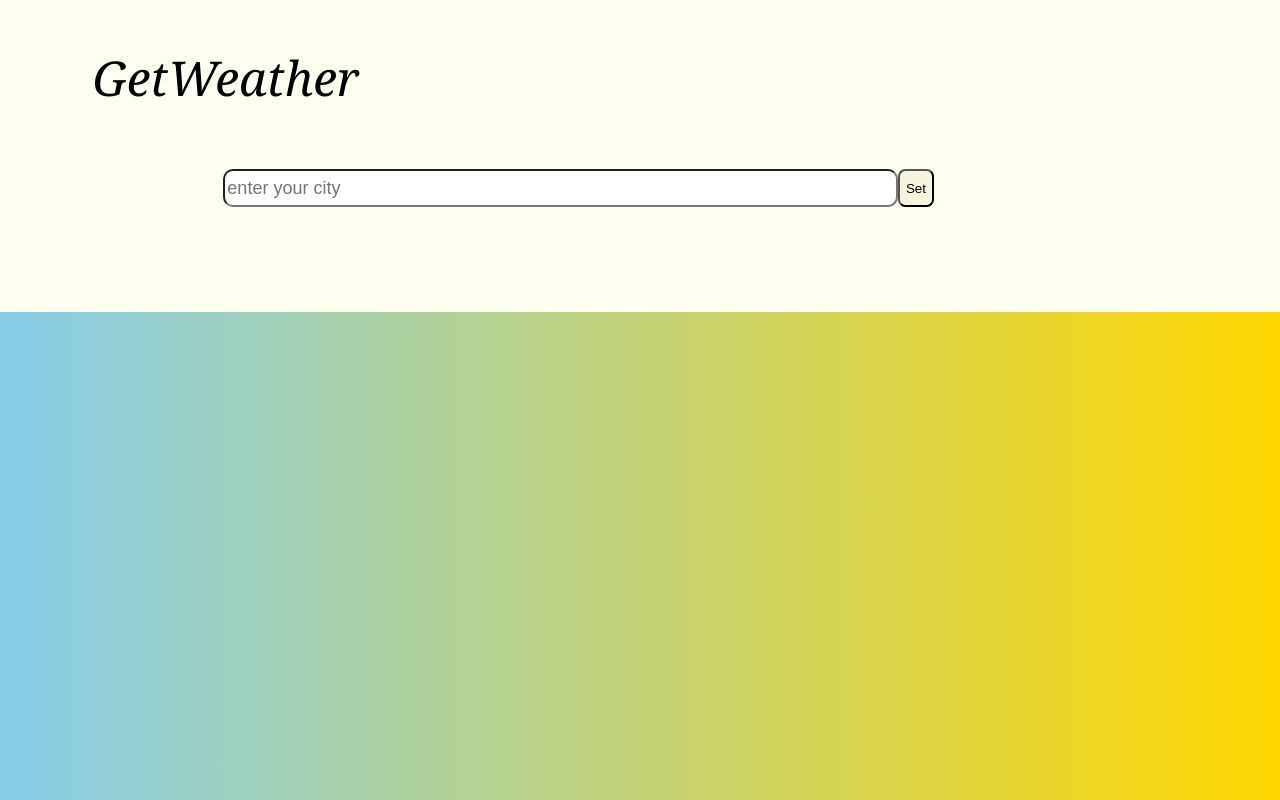
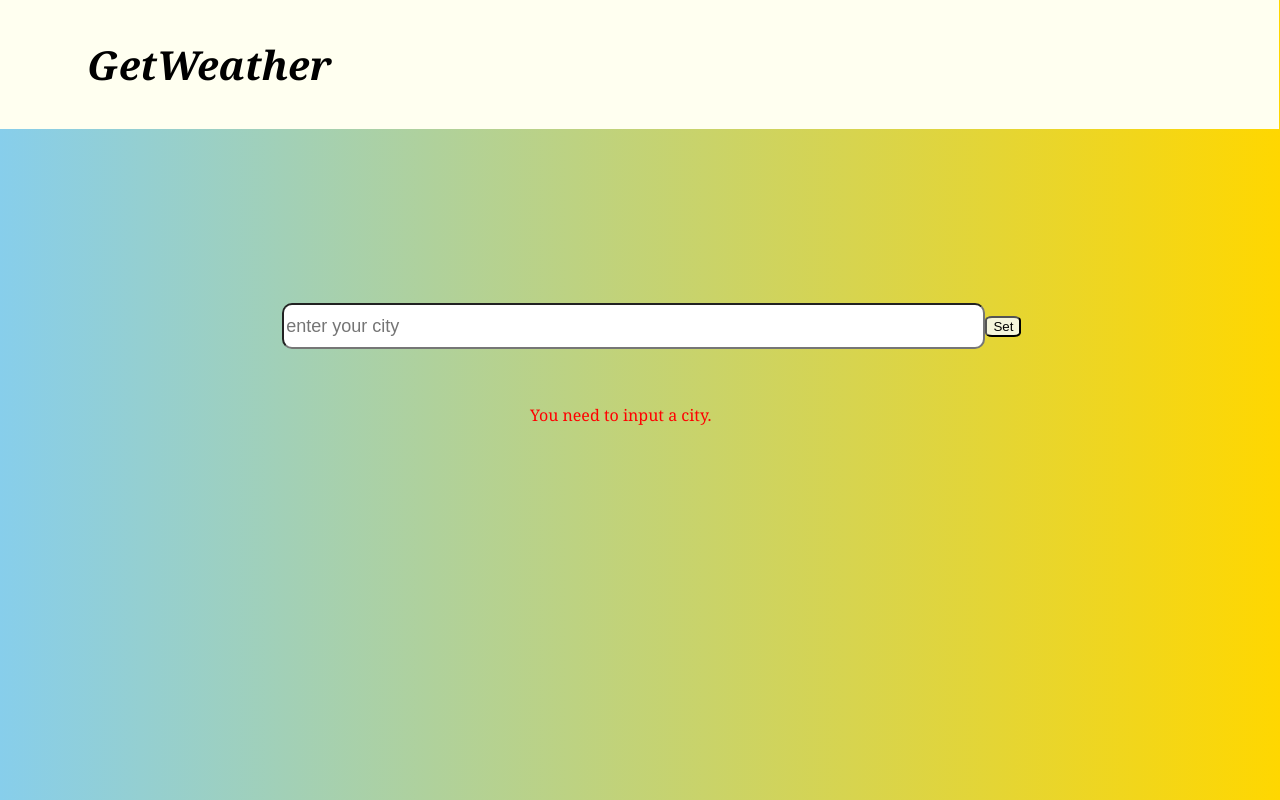
Before and after one commit to Nelo-cmd/weather-app, a React (Create React App) app: page / in a window 1280 px wide. Both pictures are taken after a click on the button "Set". Built offline with nearby package versions, Linux system fonts and the light colour scheme.

Commit message:
added a loading mechanism, error messages, and css -updates

```diff
--- a/package.json
+++ b/package.json
@@ -9,6 +9,7 @@
     "@testing-library/user-event": "^13.5.0",
     "react": "^19.0.0",
     "react-dom": "^19.0.0",
+    "react-loader-spinner": "^6.1.6",
     "react-scripts": "5.0.1",
     "web-vitals": "^2.1.4"
   },
--- a/src/App.css
+++ b/src/App.css
@@ -1,37 +1,41 @@
 body {
   height: 100vh;
-  width: 100vw;
+  width: 97vw;
   font-family: Cambria, Cochin, Georgia, Times, "Times New Roman", serif;
   color: #000;
 }
 
 .app-div {
+  width: 100%;
   background-color: #fffff0;
-  height: 20%;
+  height: 15%;
   margin-bottom: 10%;
-  padding: 3.5%;
+  padding: 3%;
+  padding-right: 0px;
 }
 
 .app-div h2 {
-  font-size: 3rem;
+  font-size: 2.5rem;
   padding-left: 4%;
   margin: 0px;
   font-style: italic;
-  font-weight: 500;
+  font-weight: 700;
 }
 
 .input_div {
   height: 50%;
   width: 80%;
-  padding: 5%;
-  margin-left: 10%;
+  padding: 4%;
+  margin-left: 5%;
   display: flex;
   justify-self: center;
   align-self: center;
+  justify-content: center;
+  align-items: center;
 }
 
 .input_div input {
-  height: 4vh;
+  height: 5vh;
   width: 70%;
   border-radius: 10px;
   font-size: large;
@@ -45,6 +49,16 @@ body {
 .input_div button:hover {
   background-color: cadetblue;
   transition: cadetblue 0.5s ease-in-out;
+}
+
+.errormessage {
+  display: flex;
+  margin: 5px;
+  color: red;
+  font-size: 1rem;
+  font-weight: 300;
+  justify-content: center;
+  align-self: center;
 }
 
 .section-1 {
@@ -152,17 +166,38 @@ body {
   color: rgb(100, 100, 100);
 }
 
-@media only screen and (min-width: 600px) and (max-width: 1200px) {
+@media only screen and (min-width: 600px) and (max-width: 799px) {
   .section-1 {
     height: 50%;
     width: 50%;
   }
+
+  .app-div {
+    height: 10%;
+  }
+
+  .box4 img {
+    height: 15%;
+    width: 15%;
+    margin: 7px;
+  }
 }
 
-@media only screen and (min-width: 800px) and (max-width: 1250px) {
+@media only screen and (min-width: 800px) and (max-width: 1249px) {
   .section-1 {
     height: 40%;
     width: 40%;
+    margin-bottom: 50px;
+  }
+
+  .app-div {
+    height: 10%;
+  }
+
+  .box4 img {
+    height: 15%;
+    width: 15%;
+    margin: 7px;
   }
 }
 
@@ -170,6 +205,16 @@ body {
   .section-1 {
     height: 35%;
     width: 35%;
-    margin-bottom: 20px;
+    margin-bottom: 50px;
+  }
+
+  .app-div {
+    height: 10%;
+  }
+
+  .box4 img {
+    height: 15%;
+    width: 15%;
+    margin: 7px;
   }
 }
--- a/src/App.js
+++ b/src/App.js
@@ -1,13 +1,17 @@
 import React, { useState, useEffect } from "react";
 import wind from "./images/winds-weather-symbol.png";
+import { Puff } from "react-loader-spinner";
 import "./App.css";
 
 function App() {
-  const [city, setCity] = useState("");
-  const [SubmittedCity, SetSubmittedCity] = useState("");
-  const [WeatherData, SetWeatherData] = useState(null);
-  const [WeatherMain, SetWeatherMain] = useState("Clear");
+  const [city, setCity] = useState(""); //state tracking for the city input
+  const [SubmittedCity, SetSubmittedCity] = useState(""); //state trackin for the submitted city
+  const [WeatherData, SetWeatherData] = useState(null); //state tracking for the weather data
+  const [WeatherMain, SetWeatherMain] = useState("Clear"); //state tracking for the weather
+  const [IsLoading, SetIsLoading] = useState(false); //state tracking for data loading
+  const [UserMessage, SetUserMessage] = useState("");
 
+  //side effect for changing background image on change in weather
   useEffect(() => {
     const backgroundStyles = {
       Clear: "linear-gradient(to right, #87CEEB, #FFD700)", // Clear skies
@@ -32,9 +36,43 @@ function App() {
     document.body.style.transition = "background 0.5s ease-in-out";
   }, [WeatherMain]);
 
+  //side effect for setting app name
   useEffect(() => {
     document.title = "Weather App";
   });
+
+  //function for setting submitted city, and changing loading boolean
+  const startSearch = () => {
+    if (!city) {
+      SetUserMessage("You need to input a city.");
+    }
+    SetSubmittedCity(city);
+    SetIsLoading(true);
+  };
+
+  //loader function
+  const loader = () => {
+    return (
+      <div
+        style={{
+          width: "100%",
+          height: "50%",
+          display: "flex",
+          justifyContent: "center",
+          alignItems: "center",
+        }}
+      >
+        <Puff
+          color="grey"
+          height={"120px"}
+          width={"120px"}
+          ariaLabel="puff-loading"
+        />
+      </div>
+    );
+  };
+
+  //side effect for getting weather data, and assigning it to its state
   useEffect(() => {
     const fetchWeatherData = async () => {
       if (!SubmittedCity) {
@@ -49,31 +87,20 @@ function App() {
         }
         const data = await response.json();
         console.log(data);
+        SetIsLoading(false);
         SetWeatherData(data);
         SetWeatherMain(data.weather[0]?.main || "Clear");
       } catch (error) {
-        console.error("error fetching weather data:", error.message);
+        SetWeatherData(null);
+        SetUserMessage("error fetching weather data:", error.message);
+        SetIsLoading(false);
       }
     };
     fetchWeatherData();
   }, [SubmittedCity]);
-  if (!WeatherData) {
-    return (
-      <div className="app-div">
-        <h2>GetWeather</h2>
 
-        <div className="input_div">
-          <input
-            id="user_city"
-            placeholder="enter your city"
-            value={city}
-            onChange={(event) => setCity(event.currentTarget.value)}
-          />
-          <button onClick={() => SetSubmittedCity(city)}>Set</button>
-        </div>
-      </div>
-    );
-  }
+  //return value
+  if (!SubmittedCity) {
     return (
       <>
         <div className="app-div">
@@ -86,8 +113,32 @@ function App() {
             value={city}
             onChange={(event) => setCity(event.currentTarget.value)}
           />
-        <button onClick={() => SetSubmittedCity(city)}>Set</button>
+          <button onClick={startSearch}>Set</button>
         </div>
+        {UserMessage ? <div className="errormessage">{UserMessage}</div> : ""}
+      </>
+    );
+  }
+
+  return (
+    <>
+      <div className="app-div">
+        <h2>GetWeather</h2>
+      </div>
+      <div className="input_div">
+        <input
+          id="user_city"
+          placeholder="enter your city"
+          value={city}
+          onChange={(event) => setCity(event.currentTarget.value)}
+        />
+        <button onClick={startSearch}>Set</button>
+      </div>
+      {IsLoading ? (
+        <div className="loading">{loader()}</div>
+      ) : !WeatherData ? (
+        <div className="errormessage">{UserMessage}</div>
+      ) : (
         <section className="section-1">
           <div className="box1">
             <h2 className="location">
@@ -146,6 +197,7 @@ function App() {
             </div>
           </div>
         </section>
+      )}
     </>
   );
 }
```
Also changed, not shown: 1 other file (tests, documents, lock files or other folders). Lines whose indentation alone changed are shown as unchanged.
